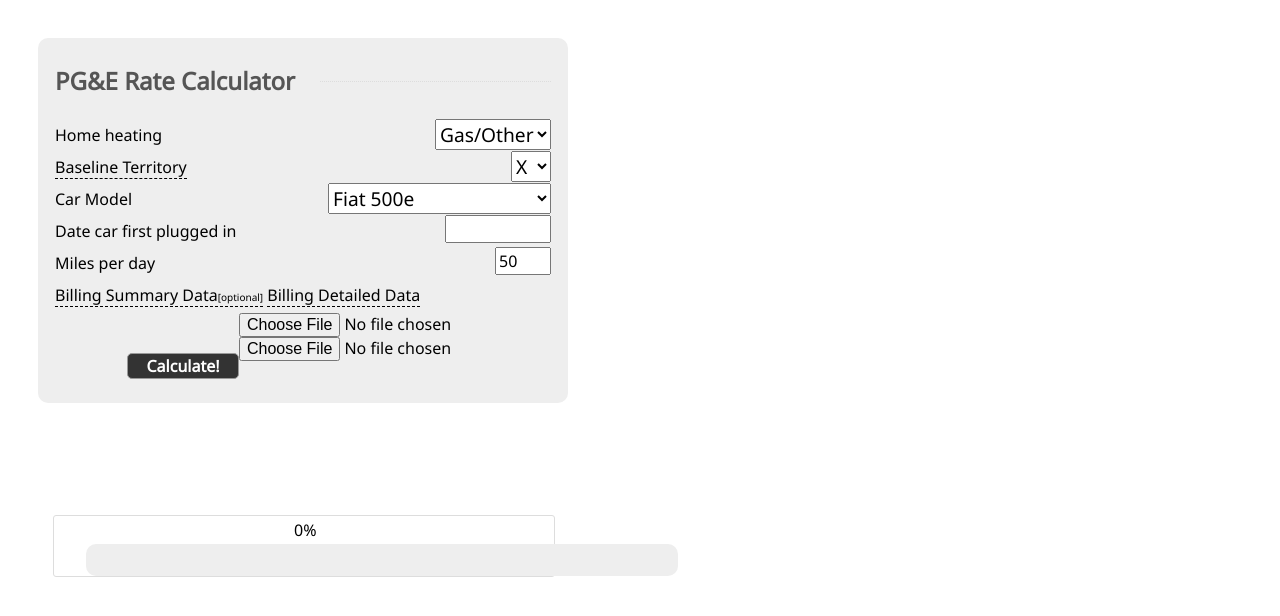
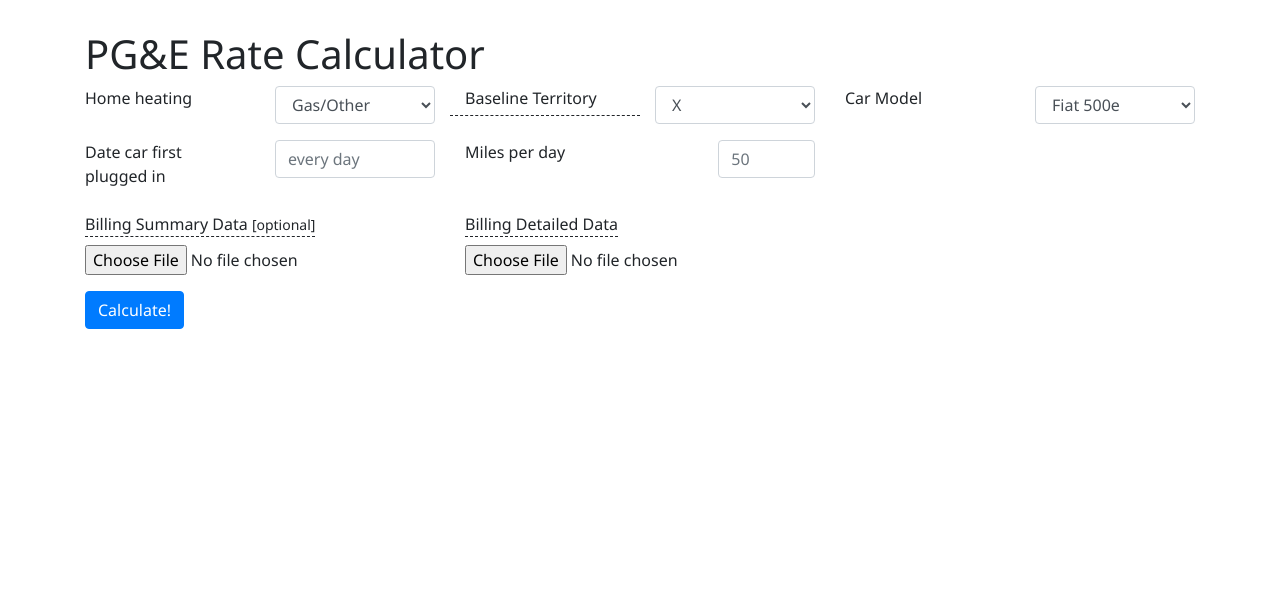
Before and after one commit to hughescr/PGE-EV-Rate-Calculator, a website: page public/index.html in a window 1280 px wide. Drawn offline with nearby package versions, Linux system fonts and the light colour scheme; a script that the page names is missing.

Commit message:
Updates for formatting/layout; not yet tooltipping nor showing upload progress

```diff
--- a/Gruntfile.js
+++ b/Gruntfile.js
@@ -1,4 +1,5 @@
-module.exports = function(grunt) {
+module.exports = function(grunt)
+{
     require('load-grunt-tasks')(grunt);
 
     grunt.initConfig(
--- a/public/enhanced.css
+++ /dev/null
@@ -1,19 +0,0 @@
-fieldset { padding: .6em 0;border:0;border-top: 1px dotted #ddd; }
-legend { font-size: 1.5em; font-weight: bold; color: #555; padding: .5em 1em .5em 0; }
-input.submit { background: #333; margin: 1em 0 0 0; border: 1px solid #999; width: 7em; color: #fff; font-weight: bold; -moz-border-radius: 5px; -webkit-border-radius: 5px; border-radius: 5px; cursor: pointer; }
-input.submit:hover { background: #aaa; color: #111; border-color:#aaa; }
-
-
-/*custom upload elements*/
-.customfile-input { position: absolute; cursor: pointer; background: transparent; border: 0; opacity: 0; -moz-opacity: 0; filter:progid:DXImageTransform.Microsoft.Alpha(opacity=0); z-index: 999;  }
-
-.customfile { width: 100%; background: #666; cursor: pointer; overflow: hidden; border: 1px solid #444; -moz-border-radius:7px; -webkit-border-radius:7px; border-radius:7px;  position: relative; }
-.customfile-disabled { opacity: .5; filter:progid:DXImageTransform.Microsoft.Alpha(opacity=0); cursor: default;  }
-.customfile-feedback { display: block; color: #fff; font-style: italic; padding: .3em .6em; }
-.customfile-feedback-populated { font-size: 70%; color: #fff; font-style: normal; font-weight: bold; background: #663333; -moz-border-radius:7px; -webkit-border-radius:7px; border-radius:7px;}
-.customfile-button { border: 1px solid #999; background: #333;  color: #fff; font-weight: bold; float: right; width: 6em; margin: .3em .6em;  text-align: center; text-decoration: none; -moz-border-radius:5px; -webkit-border-radius:5px; border-radius:5px;  }
-.customfile-hover .customfile-button, .customfile-focus .customfile-button  { color:#111; background: #aaa; border-color:#aaa; }
-.customfile-focus .customfile-button { outline: 1px dotted #ccc;  }
-
-/*file type icons*/
-.customfile-ext-xml { background-color: #336633; }
--- a/public/index.html
+++ b/public/index.html
@@ -1,128 +1,124 @@
 <!doctype html>
-<html>
+<html lang='en'>
     <head>
-        <link href="//ajax.googleapis.com/ajax/libs/jqueryui/1.10.3/themes/smoothness/jquery-ui.css" rel="stylesheet" type="text/css" />
-        <link href="main.css" rel="stylesheet" type="text/css" />
-        <link href="enhanced.css" rel="stylesheet" type="text/css" />
+        <meta charset='utf-8'>
+        <meta name='viewport' content='width=device-width, initial-scale=1, shrink-to-fit=no'>
+
+        <link href='//cdnjs.cloudflare.com/ajax/libs/twitter-bootstrap/4.0.0-alpha/css/bootstrap.min.css' rel='stylesheet' type='text/css' />
+        <link href='//cdnjs.cloudflare.com/ajax/libs/bootstrap-datepicker/1.6.0/css/bootstrap-datepicker3.min.css' rel='stylesheet' type='text/css' />
+
+        <link href='main.css' rel='stylesheet' type='text/css' />
+
         <title>PG&amp;E Rate Calculator</title>
     </head>
 
     <body>
-        <div class="form">
-            <form action="/upload" method="post" enctype="multipart/form-data">
-                <fieldset>
-                    <legend>PG&amp;E Rate Calculator</legend>
-                    <label for="a">Home heating</label>
-                    <select id="a" name="a">
-                        <option value="false">Gas/Other</option>
-                        <option value="true">Electric</option>
-                    </select><br />
+        <div class='container'>
+            <form action='/upload' method='post' enctype='multipart/form-data'>
+                <h1>PG&amp;E Rate Calculator</h1>
 
-                    <label popup="baseline" for="b">Baseline Territory</label>
-                    <select popup="baseline" id="b" name="b">
-                        <option value="P">P</option>
-                        <option value="Q">Q</option>
-                        <option value="R">R</option>
-                        <option value="S">S</option>
-                        <option value="T">T</option>
-                        <option value="V">V</option>
-                        <option value="W">W</option>
-                        <option value="X" selected>X</option>
-                        <option value="Y">Y</option>
-                        <option value="Z">Z</option>
-                    </select><br />
+                <div class='form-group row'>
+                    <div class='col-md-4'>
+                        <div class='row'>
+                            <label class='col-md-6' for='a'>Home heating</label>
+                            <div class='col-md-6'>
+                                <select class='form-control' id='a' name='a'>
+                                    <option value='false'>Gas/Other</option>
+                                    <option value='true'>Electric</option>
+                                </select>
+                            </div>
+                        </div>
+                    </div>
 
-                    <label epa="Data from EPA website" for="c">Car Model</label>
-                    <select epa="Data from EPA website" id="c" name="c">
-                        <option value="290">Fiat 500e</option>
-                        <option value="320">Ford Focus EV</option>
-                        <option value="290">Honda Fit EV</option>
-                        <option value="300">Mitsubishi i-MiEV</option>
-                        <option value="290">Nissan Leaf</option>
-                        <option value="280">Scion iQ EV</option>
-                        <option value="320">Smart fortwo EV</option>
-                        <option value="380">Tesla Model S (85kWh)</option>
-                        <option value="350">Tesla Model S (60kWh)</option>
-                        <option value="440">Toyota RAV4 EV</option>
-                    </select><br />
+                    <div class='col-md-4'>
+                        <div class='row'>
+                            <label class='col-md-6' popup='baseline' for='b'>Baseline Territory</label>
+                            <div class='col-md-6'>
+                                <select class='form-control' popup='baseline' id='b' name='b'>
+                                    <option value='P'>P</option>
+                                    <option value='Q'>Q</option>
+                                    <option value='R'>R</option>
+                                    <option value='S'>S</option>
+                                    <option value='T'>T</option>
+                                    <option value='V'>V</option>
+                                    <option value='W'>W</option>
+                                    <option value='X' selected>X</option>
+                                    <option value='Y'>Y</option>
+                                    <option value='Z'>Z</option>
+                                </select>
+                            </div>
+                        </div>
+                    </div>
 
-                    <label for="p">Date car first plugged in</label>
-                    <input type="text" id="p" name="p" size="10" maxlength="10" /><br />
+                    <div class='col-md-4'>
+                        <div class='row'>
+                            <label class='col-md-6' epa='Data from EPA website' for='c'>Car Model</label>
+                            <div class='col-md-6'>
+                                <select class='form-control' epa='Data from EPA website' id='c' name='c'>
+                                    <option value='290'>Fiat 500e</option>
+                                    <option value='320'>Ford Focus EV</option>
+                                    <option value='290'>Honda Fit EV</option>
+                                    <option value='300'>Mitsubishi i-MiEV</option>
+                                    <option value='290'>Nissan Leaf</option>
+                                    <option value='280'>Scion iQ EV</option>
+                                    <option value='320'>Smart fortwo EV</option>
+                                    <option value='380'>Tesla Model S (85kWh)</option>
+                                    <option value='350'>Tesla Model S (60kWh)</option>
+                                    <option value='440'>Toyota RAV4 EV</option>
+                                </select>
+                            </div>
+                        </div>
+                    </div>
+                </div>
 
-                    <label for="m">Miles per day</label>
-                    <input type="text" id="m" name="m" size="4" maxlength="4" value="50" /><br />
+                <div class='form-group row'>
+                    <div class='col-md-4'>
+                        <div class='row'>
+                            <label class='col-md-6' for='p'>Date car first plugged in</label>
+                            <div class='col-md-6'>
+                                <input class='form-control' type='text' id='p' name='p' size='10' maxlength='10' placeholder='every day'/>
+                            </div>
+                        </div>
+                    </div>
 
-                    <label title="Select your summary billing data XML file downloaded from PG&amp;E&apos;s website" for="summary">Billing Summary Data<span style="font-size: x-small;">[optional]</span></label>
-                    <input type="file" id="summary" name="summary" />
+                    <div class='col-md-4'>
+                        <div class='row'>
+                            <label class='col-md-8' for='m'>Miles per day</label>
+                            <div class='col-md-4'>
+                                <input class='form-control' type='text' id='m' name='m' size='4' maxlength='4' placeholder='50' />
+                            </div>
+                        </div>
+                    </div>
+                </div>
 
-                    <label title="Select your details billing XML data file downloaded from PG&amp;E&apos;s website" for="details">Billing Detailed Data</label>
-                    <input type="file" id="details" name="details" />
+                <div class='form-group row'>
+                    <div class='col-md-4'>
+                        <label class='form-control-label' data-toggle='tooltip' title='Select your summary billing data XML file downloaded from PG&amp;E&apos;s website' for='summary'>Billing Summary Data <small>[optional]</small></label>
+                        <input class='form-control-file' type='file' id='summary' name='summary' />
+                    </div>
 
-                    <input class="submit" type="submit" value="Calculate!" />
-                </fieldset>
+                    <div class='col-md-4'>
+                        <label class='form-control-label' data-toggle='tooltip' title='Select your details billing XML data file downloaded from PG&amp;E&apos;s website' for='details'>Billing Detailed Data</label>
+                        <input class='form-control-file' type='file' id='details' name='details' />
+                    </div>
+                </div>
+
+                <button type='submit' class='btn btn-primary'>Calculate!</button>
             </form>
+
+            <div class='progress'>
+                <div class='bar'></div>
+                <div class='percent'>0%</div >
+            </div>
+
+            <div id='status'></div>
         </div>
 
-        <div class="progress">
-            <div class="bar" />
-            <div class="percent">0%</div >
-        </div>
+        <script src='//cdnjs.cloudflare.com/ajax/libs/jquery/2.1.4/jquery.min.js'></script>
+        <script src='//cdnjs.cloudflare.com/ajax/libs/tether/1.2.0/js/tether.min.js'></script>
+        <script src='//cdnjs.cloudflare.com/ajax/libs/twitter-bootstrap/4.0.0-alpha/js/bootstrap.min.js'></script>
+        <script src='//cdnjs.cloudflare.com/ajax/libs/bootstrap-datepicker/1.6.0/js/bootstrap-datepicker.min.js'></script>
 
-        <div id="status" />
-
-        <script src="//ajax.googleapis.com/ajax/libs/jquery/2.0.0/jquery.min.js" />
-        <script src="//ajax.googleapis.com/ajax/libs/jqueryui/1.10.3/jquery-ui.min.js" />
-        <script src="http://malsup.github.com/jquery.form.js" />
-        <script src="jQuery.fileinput.js" />
-        <script>
-            $(document).ready(function() {
-                $('#summary').customFileInput();
-                $('#details').customFileInput();
-                $('#p').datepicker({ showAnim: 'slideDown', dateFormat: 'yy-mm-dd', changeMonth: true, changeYear: true, showButtonPanel: true });
-                $('[popup]').tooltip({
-                    items: '[popup]',
-                    content: '<img class="baselinemap" src="http://www.pge.com/nots/rates/PGECZ_90Rev.pdf" />'
-                });
-                $('[epa]').tooltip({
-                    items: '[epa]',
-                    content: 'Data from <a href="http://www.fueleconomy.gov/feg/PowerSearch.do?action=Cars&path=3&year1=2012&year2=2014&vtype=Electric&srchtyp=newAfv&pageno=1&sortBy=Comb&tabView=0&rowLimit=200">EPA website</a>'
-                });
-                $('[title]').tooltip();
-
-                var progress = $(".progress");
-                progress.hide();
-                var bar = $(".bar");
-                var percent = $(".percent");
-                var status = $("#status");
-                status.hide();
-
-                $("form").ajaxForm(
-                {
-                    beforeSend: function() {
-                        status.empty();
-                        var percentVal = "0%";
-                        progress.slideDown();
-                        status.fadeOut();
-                        bar.width(percentVal);
-                        percent.html(percentVal);
-                    },
-                    uploadProgress: function(event, position, total, percentComplete) {
-                        var percentVal = percentComplete + "%";
-                        bar.width(percentVal);
-                        percent.html(percentVal);
-                    },
-                    success: function() {
-                        var percentVal = "100%";
-                        bar.width(percentVal);
-                        percent.html(percentVal);
-                    },
-                    complete: function(xhr) {
-                        progress.slideUp();
-                        status.fadeIn();
-                        status.html(xhr.responseText);
-                    }
-                });
-            });
-        </script>
+        <script src='main.js'></script>
     </body>
 </html>
```
Also changed, not shown: package.json (+4 -4 lines), public/main.js (added, +52 -0 lines), lib/pge-parse.js, 1 other file.
